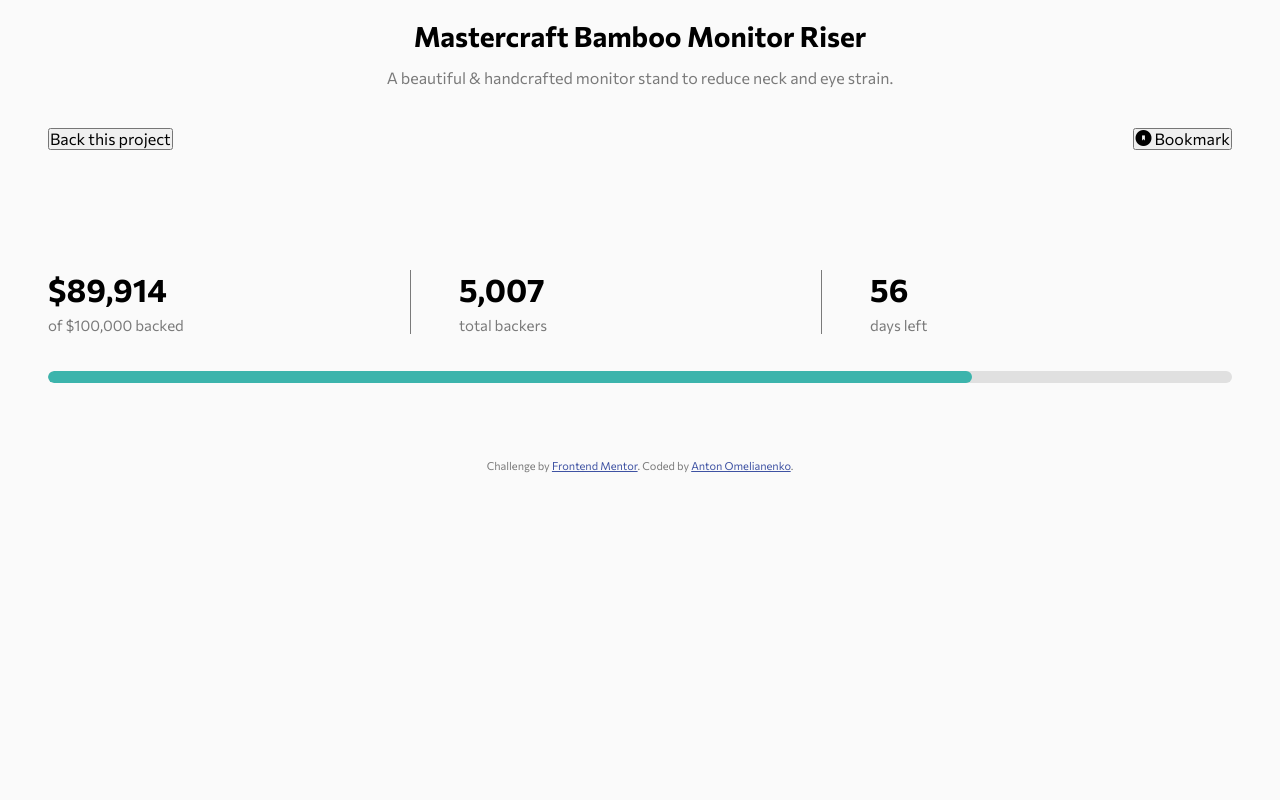
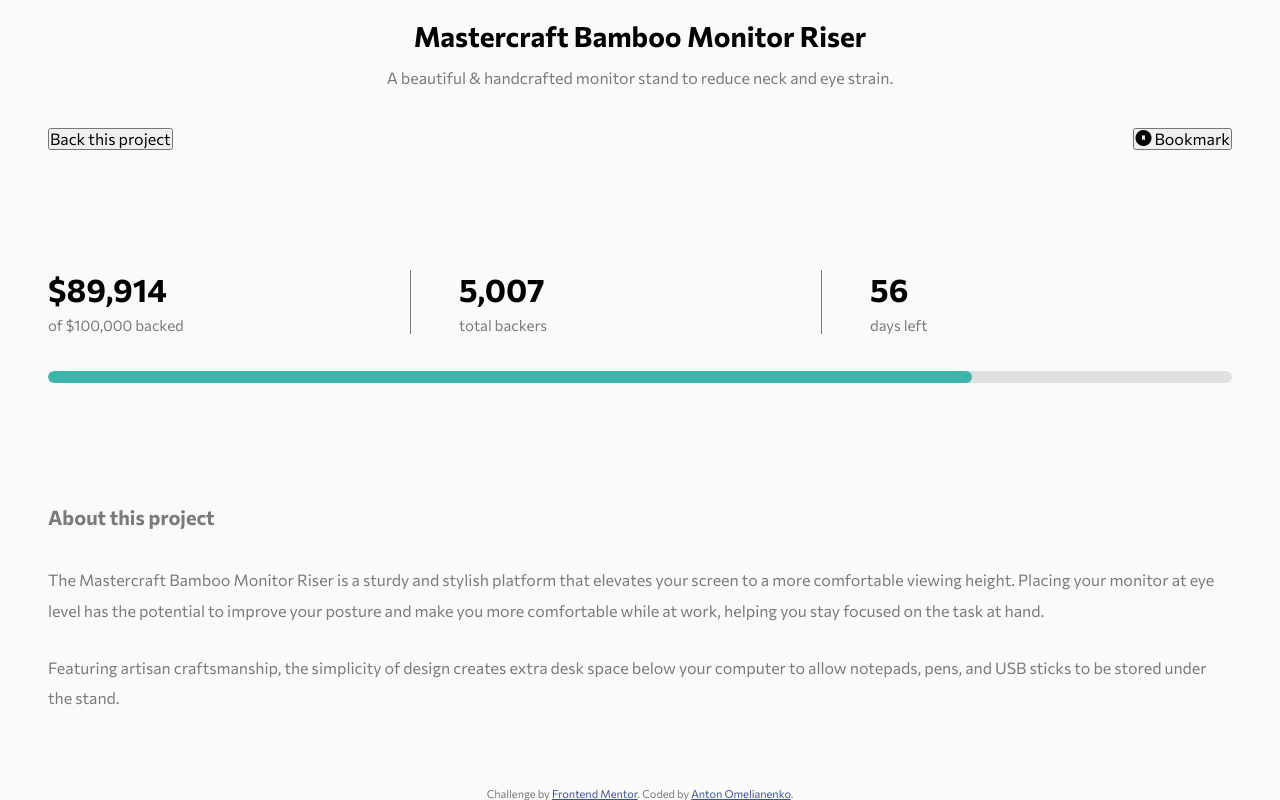
Before and after one commit to Anton533/fm-crowdfunding-product-page, a website: page src/html/pages/index.html in a window 1280 px wide. Shown: the part 456-1256 px from the top of the page. Before the commit the page ends 929 px from the top, so only its background shows below. Drawn offline with nearby package versions, Linux system fonts and the light colour scheme; files that its build step writes are made by us from their sources; files whose address does not match are found by name.

Commit message:
add about section

```diff
--- a/src/html/pages/index.html
+++ b/src/html/pages/index.html
@@ -62,6 +62,18 @@
     </div>
   </section>
 
+  <section class="about section">
+    <h3>About this project</h3>
+    <p>
+      The Mastercraft Bamboo Monitor Riser is a sturdy and stylish platform that elevates your screen
+      to a more comfortable viewing height. Placing your monitor at eye level has the potential to improve
+      your posture and make you more comfortable while at work, helping you stay focused on the task at hand.
+    </p>
+
+    <p>
+      Featuring artisan craftsmanship, the simplicity of design creates extra desk space below your computer
+      to allow notepads, pens, and USB sticks to be stored under the stand.
+    </p>
   </section>
 </div>
 
--- /dev/null
+++ b/src/sass/components/_about.scss
@@ -0,0 +1,13 @@
+.about {
+  padding: 46px 48px;
+  text-align: left;
+
+  h3 {
+    font-size: 20px;
+    margin-bottom: 36px;
+  }
+  p {
+    line-height: 1.9;
+    margin-bottom: 27px;
+  }
+}
--- a/src/sass/components/_components.scss
+++ b/src/sass/components/_components.scss
@@ -1,3 +1,5 @@
+@import './about';
+
 @import './btn';
 
 @import './cta';
```
